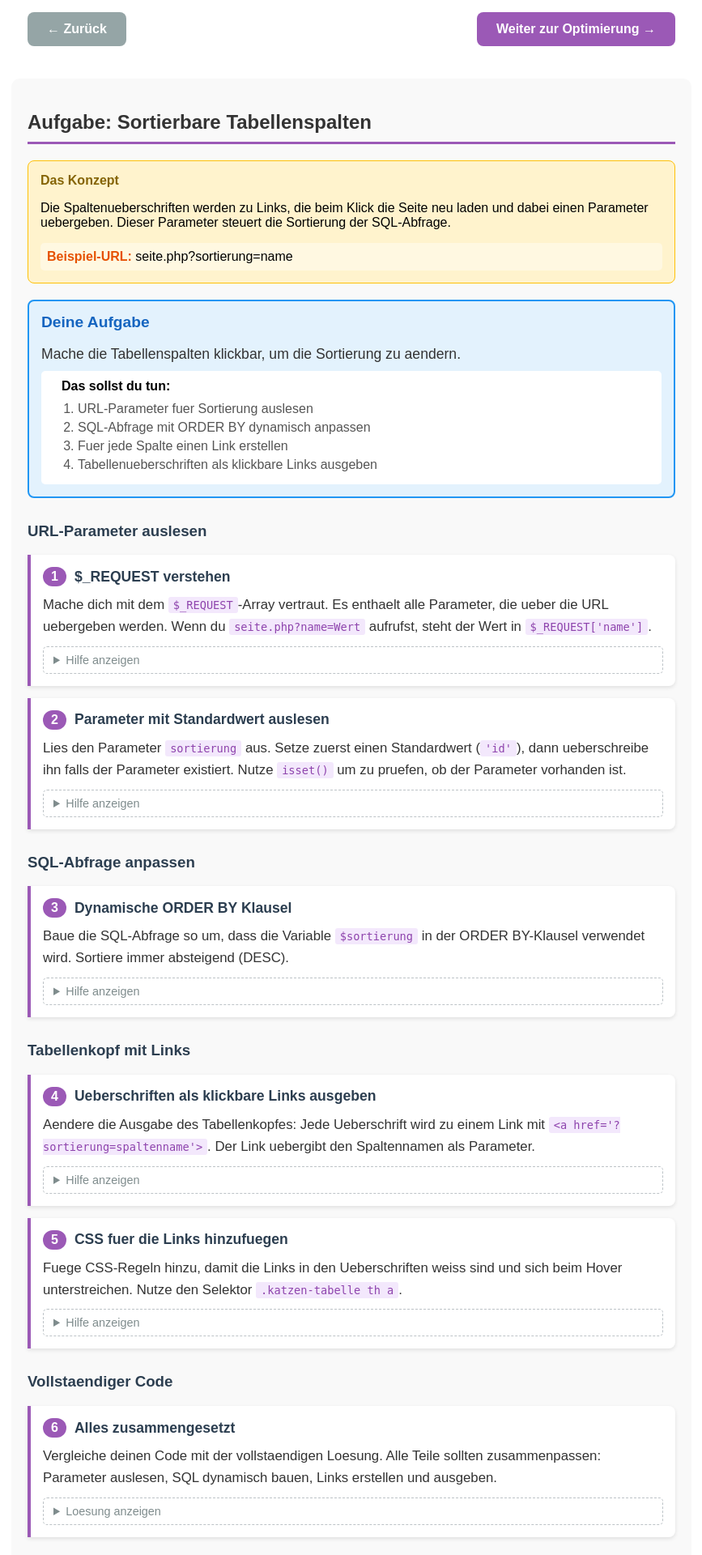
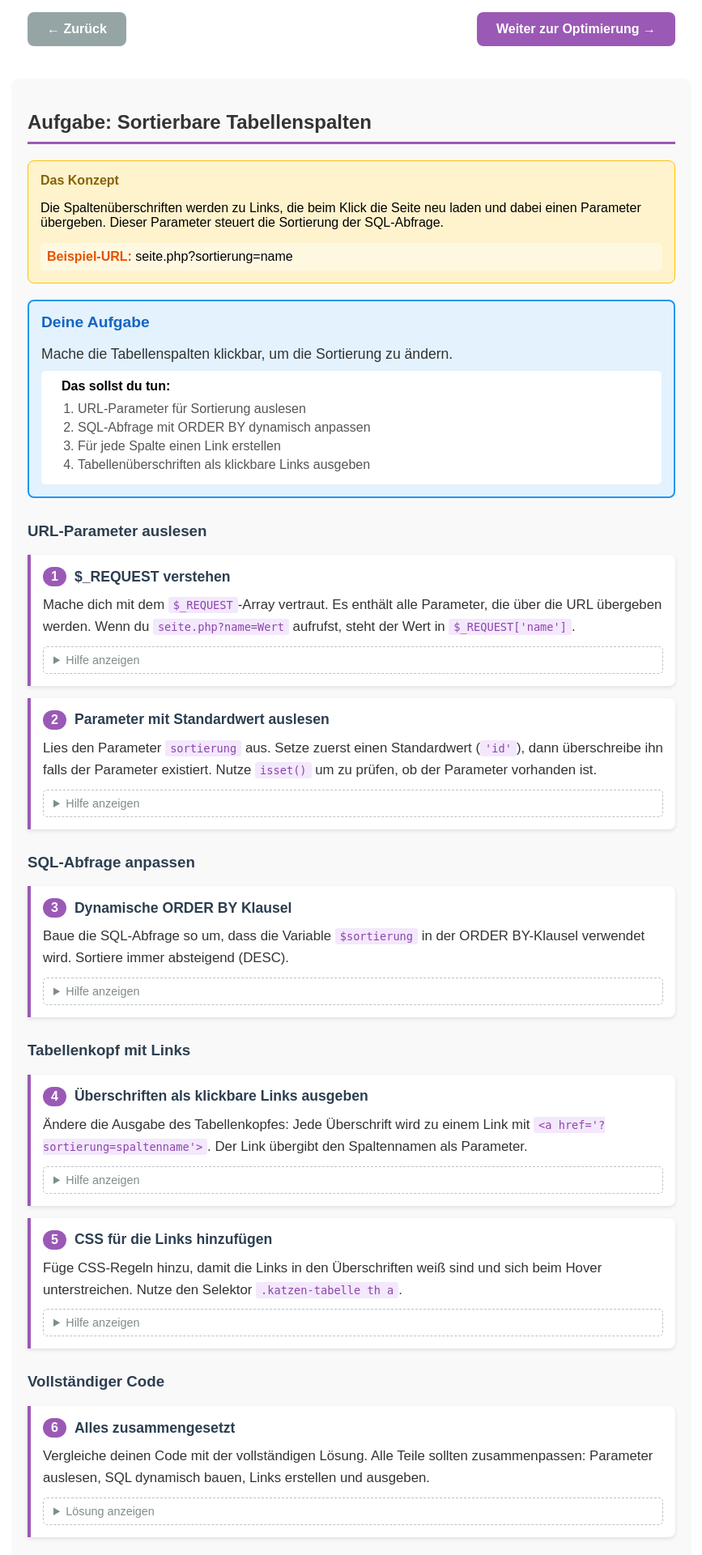
Before and after one commit to dennishohmann/bbsam-php-sql, a PHP site: page /sql_5.php in a window 1280 px wide. Shown: the part 413-2333 px from the top of the page at 81% size, without its empty margins (206-1073 px from the left). Run offline with PHP 8.4, Linux system fonts and the light colour scheme; data comes from the database, SQL or seed files in the repository.

Commit message:
HTML-Anleitungen: ASCII-Umlaute durch echte Umlaute ersetzt
Alle HTML-Bereiche auf echte deutsche Umlaute (äöüß) umgestellt:
- "Zurueck" → "Zurück"
- "Musterloesung" → "Musterlösung"
- "uebersichtlich" → "übersichtlich"
- "aendern" → "ändern"
- etc.

Betrifft: sql_5.php, sql_5a.php, sql_5b.php, sql_6.php

Co-Authored-By: Claude Opus 4.5 <noreply@anthropic.com>

```diff
--- a/php_mysqli/rek_tabelle/sql_5.php
+++ b/php_mysqli/rek_tabelle/sql_5.php
@@ -298,7 +298,7 @@ mysqli_close($conn);
 
     <div class="konzept">
         <div class="konzept-titel">Das Konzept</div>
-        <p>Die Spaltenueberschriften werden zu Links, die beim Klick die Seite neu laden und dabei einen Parameter uebergeben. Dieser Parameter steuert die Sortierung der SQL-Abfrage.</p>
+        <p>Die Spaltenüberschriften werden zu Links, die beim Klick die Seite neu laden und dabei einen Parameter übergeben. Dieser Parameter steuert die Sortierung der SQL-Abfrage.</p>
         <div class="parameter">
             <strong>Beispiel-URL:</strong> seite.php?sortierung=name
         </div>
@@ -306,14 +306,14 @@ mysqli_close($conn);
 
     <div class="aufgabe">
         <div class="aufgabe-titel">Deine Aufgabe</div>
-        <p>Mache die Tabellenspalten klickbar, um die Sortierung zu aendern.</p>
+        <p>Mache die Tabellenspalten klickbar, um die Sortierung zu ändern.</p>
         <div class="schritte-liste">
             <strong>Das sollst du tun:</strong>
             <ol>
-                <li>URL-Parameter fuer Sortierung auslesen</li>
+                <li>URL-Parameter für Sortierung auslesen</li>
                 <li>SQL-Abfrage mit ORDER BY dynamisch anpassen</li>
-                <li>Fuer jede Spalte einen Link erstellen</li>
-                <li>Tabellenueberschriften als klickbare Links ausgeben</li>
+                <li>Für jede Spalte einen Link erstellen</li>
+                <li>Tabellenüberschriften als klickbare Links ausgeben</li>
             </ol>
         </div>
     </div>
@@ -326,14 +326,14 @@ mysqli_close($conn);
             <span class="schritt-titel">$_REQUEST verstehen</span>
         </div>
         <p class="schritt-auftrag">
-            Mache dich mit dem <code>$_REQUEST</code>-Array vertraut. Es enthaelt alle Parameter,
-            die ueber die URL uebergeben werden. Wenn du <code>seite.php?name=Wert</code> aufrufst,
+            Mache dich mit dem <code>$_REQUEST</code>-Array vertraut. Es enthält alle Parameter,
+            die über die URL übergeben werden. Wenn du <code>seite.php?name=Wert</code> aufrufst,
             steht der Wert in <code>$_REQUEST['name']</code>.
         </p>
         <details class="hilfe">
             <summary>Hilfe anzeigen</summary>
             <div class="hilfe-inhalt">
-                <p><code>$_REQUEST</code> ist ein Array mit allen uebergebenen Parametern:</p>
+                <p><code>$_REQUEST</code> ist ein Array mit allen übergebenen Parametern:</p>
                 <ul>
                     <li><strong>URL:</strong> seite.php?sortierung=name</li>
                     <li><strong>$_REQUEST['sortierung']:</strong> "name"</li>
@@ -350,13 +350,13 @@ mysqli_close($conn);
         </div>
         <p class="schritt-auftrag">
             Lies den Parameter <code>sortierung</code> aus. Setze zuerst einen Standardwert
-            (<code>'id'</code>), dann ueberschreibe ihn falls der Parameter existiert.
-            Nutze <code>isset()</code> um zu pruefen, ob der Parameter vorhanden ist.
+            (<code>'id'</code>), dann überschreibe ihn falls der Parameter existiert.
+            Nutze <code>isset()</code> um zu prüfen, ob der Parameter vorhanden ist.
         </p>
         <details class="hilfe">
             <summary>Hilfe anzeigen</summary>
             <div class="hilfe-inhalt">
-                <p>Zuerst Standardwert setzen, dann ueberschreiben falls vorhanden:</p>
+                <p>Zuerst Standardwert setzen, dann überschreiben falls vorhanden:</p>
                 <code>$sortierung = 'id';
 if (isset($_REQUEST['sortierung'])) {
     $sortierung = $_REQUEST['sortierung'];
@@ -370,8 +370,8 @@ if (isset($_REQUEST['reihenfolge'])) {
     $reihenfolge = 'desc';
 }</code>
                 <div class="hinweis">
-                    <strong>Warum so?</strong> Diese Schreibweise ist kurz und uebersichtlich:
-                    Standardwert steht in Zeile 1, Ueberschreibung in Zeile 2-4.
+                    <strong>Warum so?</strong> Diese Schreibweise ist kurz und übersichtlich:
+                    Standardwert steht in Zeile 1, Überschreibung in Zeile 2-4.
                 </div>
             </div>
         </details>
@@ -407,21 +407,21 @@ $result = mysqli_query($conn, $sql);</code>
     <div class="arbeitsschritt">
         <div class="schritt-header">
             <span class="schritt-nummer">4</span>
-            <span class="schritt-titel">Ueberschriften als klickbare Links ausgeben</span>
+            <span class="schritt-titel">Überschriften als klickbare Links ausgeben</span>
         </div>
         <p class="schritt-auftrag">
-            Aendere die Ausgabe des Tabellenkopfes: Jede Ueberschrift wird zu einem Link mit
-            <code>&lt;a href='?sortierung=spaltenname'&gt;</code>. Der Link uebergibt den
+            Ändere die Ausgabe des Tabellenkopfes: Jede Überschrift wird zu einem Link mit
+            <code>&lt;a href='?sortierung=spaltenname'&gt;</code>. Der Link übergibt den
             Spaltennamen als Parameter.
         </p>
         <details class="hilfe">
             <summary>Hilfe anzeigen</summary>
             <div class="hilfe-inhalt">
-                <p>Die Ueberschriften werden zu klickbaren Links:</p>
+                <p>Die Überschriften werden zu klickbaren Links:</p>
                 <code>echo "&lt;thead&gt;&lt;tr&gt;";
 echo "&lt;th&gt;&lt;a href='?sortierung=name'&gt;Name&lt;/a&gt;&lt;/th&gt;";
-echo "&lt;th&gt;&lt;a href='?sortierung=spezialitaet'&gt;Spezialitaet&lt;/a&gt;&lt;/th&gt;";
-echo "&lt;th&gt;&lt;a href='?sortierung=taeglicher_unfug'&gt;Taeglicher Unfug&lt;/a&gt;&lt;/th&gt;";
+echo "&lt;th&gt;&lt;a href='?sortierung=spezialitaet'&gt;Spezialität&lt;/a&gt;&lt;/th&gt;";
+echo "&lt;th&gt;&lt;a href='?sortierung=taeglicher_unfug'&gt;Täglicher Unfug&lt;/a&gt;&lt;/th&gt;";
 echo "&lt;th&gt;&lt;a href='?sortierung=kaffee_konsum'&gt;Kaffeekonsum&lt;/a&gt;&lt;/th&gt;";
 echo "&lt;/tr&gt;&lt;/thead&gt;";</code>
             </div>
@@ -431,16 +431,16 @@ echo "&lt;/tr&gt;&lt;/thead&gt;";</code>
     <div class="arbeitsschritt">
         <div class="schritt-header">
             <span class="schritt-nummer">5</span>
-            <span class="schritt-titel">CSS fuer die Links hinzufuegen</span>
+            <span class="schritt-titel">CSS für die Links hinzufügen</span>
         </div>
         <p class="schritt-auftrag">
-            Fuege CSS-Regeln hinzu, damit die Links in den Ueberschriften weiss sind und sich
+            Füge CSS-Regeln hinzu, damit die Links in den Überschriften weiß sind und sich
             beim Hover unterstreichen. Nutze den Selektor <code>.katzen-tabelle th a</code>.
         </p>
         <details class="hilfe">
             <summary>Hilfe anzeigen</summary>
             <div class="hilfe-inhalt">
-                <p>CSS fuer weisse Links, die sich ins Design einfuegen:</p>
+                <p>CSS für weiße Links, die sich ins Design einfügen:</p>
                 <code>.katzen-tabelle th a {
     color: white;
     text-decoration: none;
@@ -452,7 +452,7 @@ echo "&lt;/tr&gt;&lt;/thead&gt;";</code>
         </details>
     </div>
 
-    <h3>Vollstaendiger Code</h3>
+    <h3>Vollständiger Code</h3>
 
     <div class="arbeitsschritt">
         <div class="schritt-header">
@@ -460,11 +460,11 @@ echo "&lt;/tr&gt;&lt;/thead&gt;";</code>
             <span class="schritt-titel">Alles zusammengesetzt</span>
         </div>
         <p class="schritt-auftrag">
-            Vergleiche deinen Code mit der vollstaendigen Loesung. Alle Teile sollten zusammenpassen:
+            Vergleiche deinen Code mit der vollständigen Lösung. Alle Teile sollten zusammenpassen:
             Parameter auslesen, SQL dynamisch bauen, Links erstellen und ausgeben.
         </p>
         <details class="hilfe">
-            <summary>Loesung anzeigen</summary>
+            <summary>Lösung anzeigen</summary>
             <div class="hilfe-inhalt">
                 <code>&lt;?php
 // Verbindung herstellen
@@ -485,7 +485,7 @@ if (isset($_REQUEST['sortierung'])) {
 $sql = "SELECT * FROM katzen ORDER BY $sortierung DESC";
 $result = mysqli_query($conn, $sql);
 
-// Links fuer Spalten
+// Links für Spalten
 $link_name = "?sortierung=name";
 $link_spezialitaet = "?sortierung=spezialitaet";
 $link_taeglicher_unfug = "?sortierung=taeglicher_unfug";
@@ -508,8 +508,8 @@ $link_kaffee_konsum = "?sortierung=kaffee_konsum";
 echo "&lt;table class='katzen-tabelle'&gt;";
 echo "&lt;thead&gt;&lt;tr&gt;";
 echo "&lt;th&gt;&lt;a href='$link_name'&gt;Name&lt;/a&gt;&lt;/th&gt;";
-echo "&lt;th&gt;&lt;a href='$link_spezialitaet'&gt;Spezialitaet&lt;/a&gt;&lt;/th&gt;";
-echo "&lt;th&gt;&lt;a href='$link_taeglicher_unfug'&gt;Taeglicher Unfug&lt;/a&gt;&lt;/th&gt;";
+echo "&lt;th&gt;&lt;a href='$link_spezialitaet'&gt;Spezialität&lt;/a&gt;&lt;/th&gt;";
+echo "&lt;th&gt;&lt;a href='$link_taeglicher_unfug'&gt;Täglicher Unfug&lt;/a&gt;&lt;/th&gt;";
 echo "&lt;th&gt;&lt;a href='$link_kaffee_konsum'&gt;Kaffeekonsum&lt;/a&gt;&lt;/th&gt;";
 echo "&lt;/tr&gt;&lt;/thead&gt;";
 echo "&lt;tbody&gt;";
@@ -533,11 +533,11 @@ mysqli_close($conn);
         </details>
     </div>
 
-    <h3>Naechster Schritt: Richtungswechsel</h3>
+    <h3>Nächster Schritt: Richtungswechsel</h3>
 
     <div class="zusatz">
         <div class="zusatz-titel">Erweiterung: ASC/DESC umschalten</div>
         <p>Aktuell sortiert jeder Klick absteigend. In sql_5a.php lernst du, wie man einen zweiten Parameter
-        hinzufuegt, damit ein erneuter Klick auf dieselbe Spalte die Sortierrichtung umkehrt!</p>
+        hinzufügt, damit ein erneuter Klick auf dieselbe Spalte die Sortierrichtung umkehrt!</p>
     </div>
 </div>
```
Also changed, not shown: php_mysqli/rek_tabelle/sql_5a.php (+23 -23 lines), php_mysqli/rek_tabelle/sql_5b.php (+30 -30 lines), php_mysqli/rek_tabelle/sql_6.php (+4 -4 lines).
